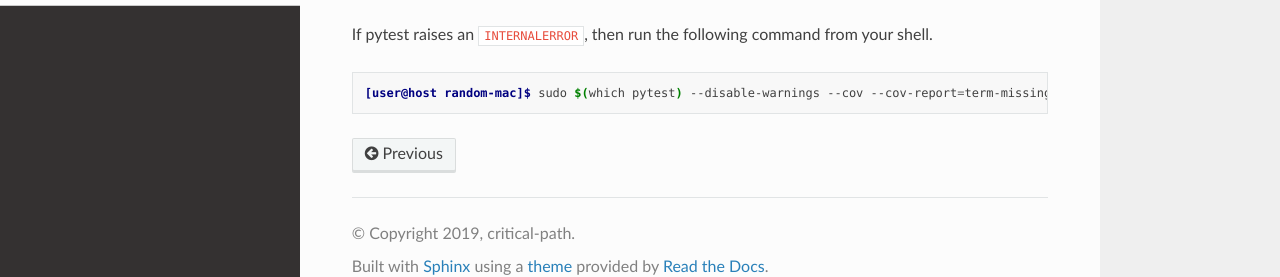
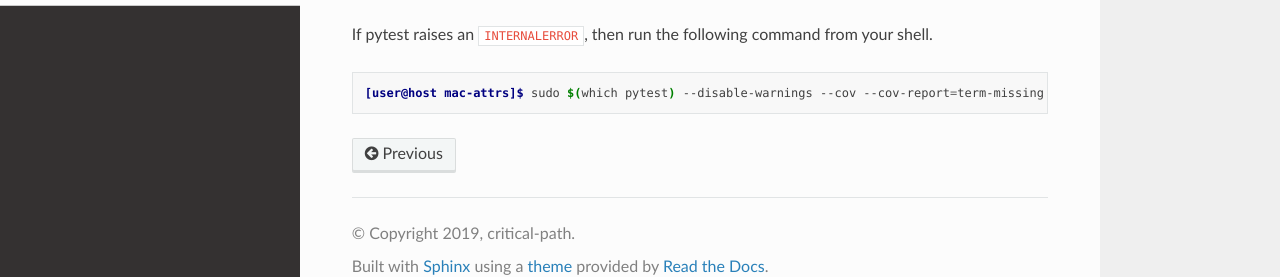
Before and after one commit to critical-path/mac-attrs, a Sphinx documentation site: the page built from docs/test.rst, in a window 1280 px wide. Shown: the part 252-529 px from the top of the page. Built offline with Sphinx 7.4.7 and the Read the Docs theme 2.0.0, drawn with Linux system fonts in a browser that asks for light colours.

Commit message:
Update `README.rst` and `test.rst` (again).

```diff
--- a/README.rst
+++ b/README.rst
@@ -82,4 +82,4 @@ If pytest raises an :code:`INTERNALERROR`, then run the following command from y
 
 .. code-block:: console
 
-   [user@host random-mac]$ sudo $(which pytest) --disable-warnings --cov --cov-report=term-missing
+   [user@host mac-attrs]$ sudo $(which pytest) --disable-warnings --cov --cov-report=term-missing
--- a/docs/test.rst
+++ b/docs/test.rst
@@ -11,4 +11,4 @@ If pytest raises an :code:`INTERNALERROR`, then run the following command from y
 
 .. code-block:: console
 
-   [user@host random-mac]$ sudo $(which pytest) --disable-warnings --cov --cov-report=term-missing
+   [user@host mac-attrs]$ sudo $(which pytest) --disable-warnings --cov --cov-report=term-missing
```
